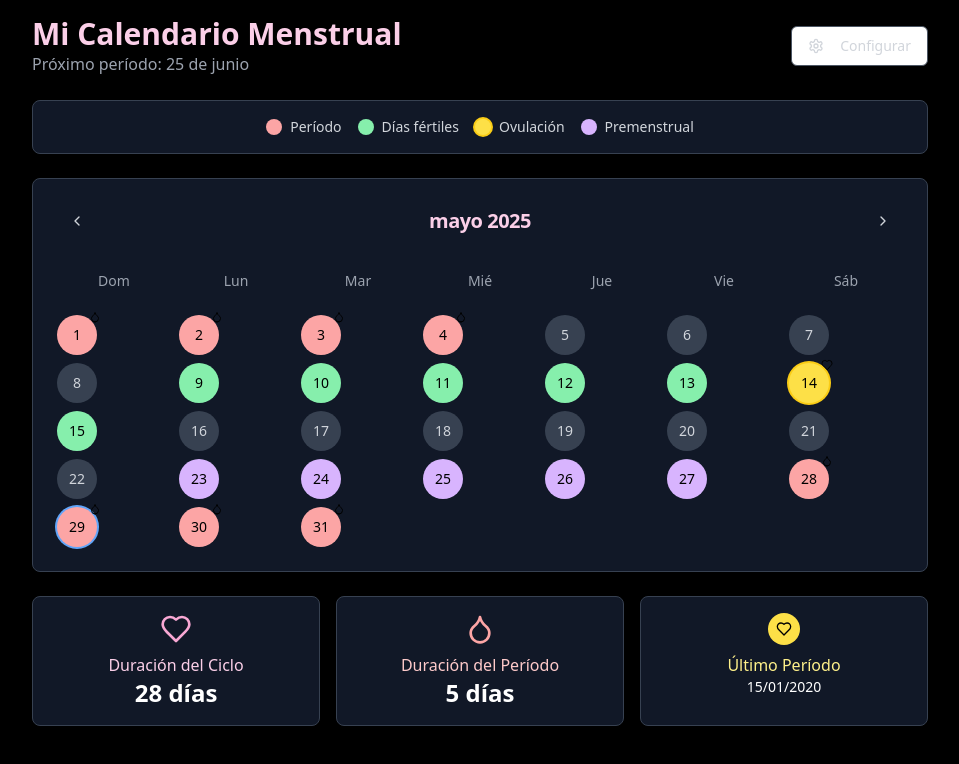
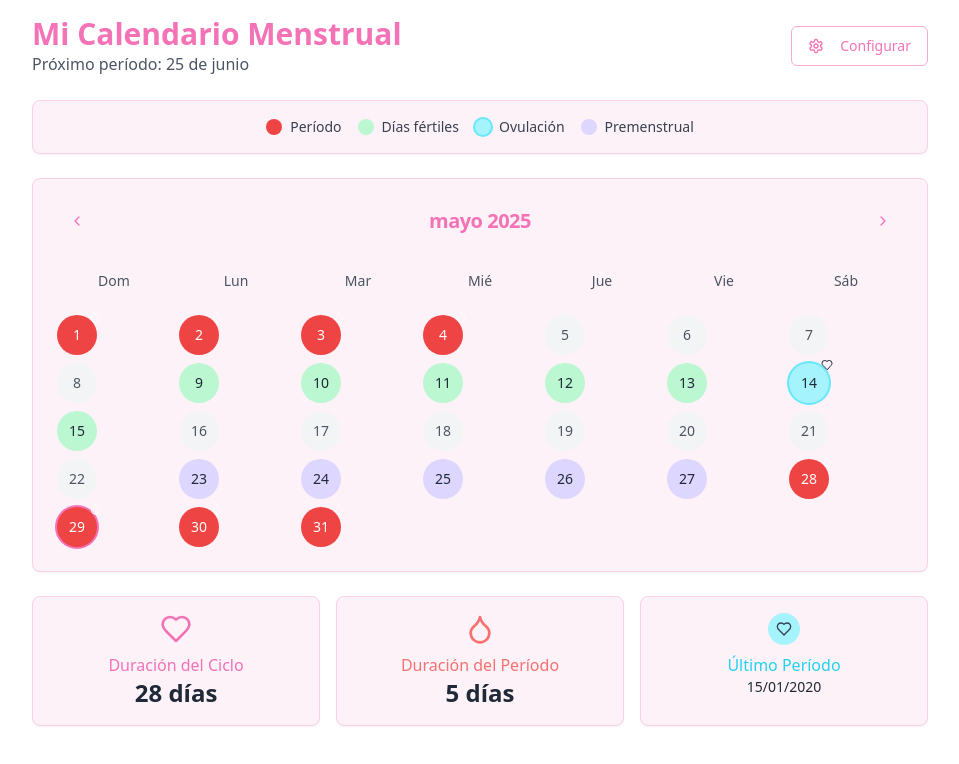
Before and after one commit to ecorado699/ciclo-pastel-amor, a React (Vite) app: page / in a window 1280 px wide. Both pictures are taken after typing "2020-01-15" into the empty fields and a click on the button "Crear Mi Calendario". Shown: the top 764 px of the page, without its empty margins (160-1119 px from the left). Built offline with nearby package versions, Linux system fonts and the light colour scheme.

Commit message:
Refactor: Update color scheme
Change the background to white, and update the colors for period, fertile days, ovulation, and premenstrual phase.

```diff
--- a/src/components/CalendarioMenstrual.tsx
+++ b/src/components/CalendarioMenstrual.tsx
@@ -36,15 +36,15 @@ const CalendarioMenstrual = ({ datosCiclo, onReiniciar }: Props) => {
 
     switch (estado) {
       case 'periodo':
-        return `${baseClasses} bg-red-300 text-black`;
+        return `${baseClasses} bg-red-500 text-white`;
       case 'fertil':
-        return `${baseClasses} bg-green-300 text-black`;
+        return `${baseClasses} bg-green-200 text-gray-800`;
       case 'ovulacion':
-        return `${baseClasses} bg-yellow-300 text-black ring-2 ring-yellow-400`;
+        return `${baseClasses} bg-cyan-200 text-gray-800 ring-2 ring-cyan-300`;
       case 'premenstrual':
-        return `${baseClasses} bg-purple-300 text-black`;
+        return `${baseClasses} bg-violet-200 text-gray-800`;
       default:
-        return `${baseClasses} bg-gray-700 text-gray-300 hover:bg-gray-600`;
+        return `${baseClasses} bg-gray-100 text-gray-600 hover:bg-gray-200`;
     }
   };
 
@@ -70,20 +70,20 @@ const CalendarioMenstrual = ({ datosCiclo, onReiniciar }: Props) => {
   }, [datosCiclo]);
 
   return (
-    <div className="min-h-screen bg-black p-4">
+    <div className="min-h-screen bg-white p-4">
       <div className="max-w-4xl mx-auto space-y-6">
         {/* Header */}
         <div className="flex justify-between items-center">
           <div>
-            <h1 className="text-3xl font-bold text-pink-200">Mi Calendario Menstrual</h1>
-            <p className="text-gray-400">
+            <h1 className="text-3xl font-bold text-pink-400">Mi Calendario Menstrual</h1>
+            <p className="text-gray-600">
               Próximo período: {format(proximoPeriodo, 'dd \'de\' MMMM', { locale: es })}
             </p>
           </div>
           <Button
             onClick={onReiniciar}
             variant="outline"
-            className="border-gray-600 text-gray-300 hover:bg-gray-800"
+            className="border-pink-300 text-pink-400 hover:bg-pink-50"
           >
             <Settings className="h-4 w-4 mr-2" />
             Configurar
@@ -91,49 +91,49 @@ const CalendarioMenstrual = ({ datosCiclo, onReiniciar }: Props) => {
         </div>
 
         {/* Leyenda */}
-        <Card className="bg-gray-900 border-gray-700">
+        <Card className="bg-pink-50 border-pink-200">
           <CardContent className="p-4">
             <div className="flex flex-wrap gap-4 justify-center">
               <div className="flex items-center gap-2">
-                <div className="w-4 h-4 rounded-full bg-red-300"></div>
-                <span className="text-sm text-gray-300">Período</span>
+                <div className="w-4 h-4 rounded-full bg-red-500"></div>
+                <span className="text-sm text-gray-700">Período</span>
               </div>
               <div className="flex items-center gap-2">
-                <div className="w-4 h-4 rounded-full bg-green-300"></div>
-                <span className="text-sm text-gray-300">Días fértiles</span>
+                <div className="w-4 h-4 rounded-full bg-green-200"></div>
+                <span className="text-sm text-gray-700">Días fértiles</span>
               </div>
               <div className="flex items-center gap-2">
-                <div className="w-4 h-4 rounded-full bg-yellow-300 ring-2 ring-yellow-400"></div>
-                <span className="text-sm text-gray-300">Ovulación</span>
+                <div className="w-4 h-4 rounded-full bg-cyan-200 ring-2 ring-cyan-300"></div>
+                <span className="text-sm text-gray-700">Ovulación</span>
               </div>
               <div className="flex items-center gap-2">
-                <div className="w-4 h-4 rounded-full bg-purple-300"></div>
-                <span className="text-sm text-gray-300">Premenstrual</span>
+                <div className="w-4 h-4 rounded-full bg-violet-200"></div>
+                <span className="text-sm text-gray-700">Premenstrual</span>
               </div>
             </div>
           </CardContent>
         </Card>
 
         {/* Calendario */}
-        <Card className="bg-gray-900 border-gray-700">
+        <Card className="bg-pink-50 border-pink-200">
           <CardHeader>
             <div className="flex justify-between items-center">
               <Button
                 onClick={mesAnterior}
                 variant="ghost"
                 size="sm"
-                className="text-gray-300 hover:bg-gray-800"
+                className="text-pink-400 hover:bg-pink-100"
               >
                 <ChevronLeft className="h-4 w-4" />
               </Button>
-              <CardTitle className="text-xl text-pink-200">
+              <CardTitle className="text-xl text-pink-400">
                 {format(fechaActual, 'MMMM yyyy', { locale: es })}
               </CardTitle>
               <Button
                 onClick={mesSiguiente}
                 variant="ghost"
                 size="sm"
-                className="text-gray-300 hover:bg-gray-800"
+                className="text-pink-400 hover:bg-pink-100"
               >
                 <ChevronRight className="h-4 w-4" />
               </Button>
@@ -144,7 +144,7 @@ const CalendarioMenstrual = ({ datosCiclo, onReiniciar }: Props) => {
             {/* Días de la semana */}
             <div className="grid grid-cols-7 gap-2 mb-4">
               {['Dom', 'Lun', 'Mar', 'Mié', 'Jue', 'Vie', 'Sáb'].map((dia) => (
-                <div key={dia} className="text-center text-sm font-medium text-gray-400 p-2">
+                <div key={dia} className="text-center text-sm font-medium text-gray-600 p-2">
                   {dia}
                 </div>
               ))}
@@ -160,7 +160,7 @@ const CalendarioMenstrual = ({ datosCiclo, onReiniciar }: Props) => {
                   <div
                     key={dia.toISOString()}
                     className={`relative ${obtenerClaseDia(estado)} ${
-                      esHoy ? 'ring-2 ring-blue-400' : ''
+                      esHoy ? 'ring-2 ring-pink-400' : ''
                     }`}
                   >
                     {format(dia, 'd')}
@@ -178,29 +178,29 @@ const CalendarioMenstrual = ({ datosCiclo, onReiniciar }: Props) => {
 
         {/* Información adicional */}
         <div className="grid md:grid-cols-3 gap-4">
-          <Card className="bg-gray-900 border-gray-700">
+          <Card className="bg-pink-50 border-pink-200">
             <CardContent className="p-4 text-center">
-              <Heart className="h-8 w-8 text-pink-300 mx-auto mb-2" />
-              <h3 className="font-medium text-pink-200">Duración del Ciclo</h3>
-              <p className="text-2xl font-bold text-white">{datosCiclo.duracionCiclo} días</p>
+              <Heart className="h-8 w-8 text-pink-400 mx-auto mb-2" />
+              <h3 className="font-medium text-pink-400">Duración del Ciclo</h3>
+              <p className="text-2xl font-bold text-gray-800">{datosCiclo.duracionCiclo} días</p>
             </CardContent>
           </Card>
 
-          <Card className="bg-gray-900 border-gray-700">
+          <Card className="bg-pink-50 border-pink-200">
             <CardContent className="p-4 text-center">
-              <Droplet className="h-8 w-8 text-red-300 mx-auto mb-2" />
-              <h3 className="font-medium text-red-200">Duración del Período</h3>
-              <p className="text-2xl font-bold text-white">{datosCiclo.duracionPeriodo} días</p>
+              <Droplet className="h-8 w-8 text-red-400 mx-auto mb-2" />
+              <h3 className="font-medium text-red-400">Duración del Período</h3>
+              <p className="text-2xl font-bold text-gray-800">{datosCiclo.duracionPeriodo} días</p>
             </CardContent>
           </Card>
 
-          <Card className="bg-gray-900 border-gray-700">
+          <Card className="bg-pink-50 border-pink-200">
             <CardContent className="p-4 text-center">
-              <div className="h-8 w-8 bg-yellow-300 rounded-full mx-auto mb-2 flex items-center justify-center">
-                <Heart className="h-4 w-4 text-black" />
+              <div className="h-8 w-8 bg-cyan-200 rounded-full mx-auto mb-2 flex items-center justify-center">
+                <Heart className="h-4 w-4 text-gray-700" />
               </div>
-              <h3 className="font-medium text-yellow-200">Último Período</h3>
-              <p className="text-sm font-medium text-white">
+              <h3 className="font-medium text-cyan-400">Último Período</h3>
+              <p className="text-sm font-medium text-gray-800">
                 {format(datosCiclo.ultimoPeriodo, 'dd/MM/yyyy')}
               </p>
             </CardContent>
--- a/src/components/FormularioInicial.tsx
+++ b/src/components/FormularioInicial.tsx
@@ -39,15 +39,15 @@ const FormularioInicial = ({ onDatosCompletos }: Props) => {
 
   return (
     <div className="min-h-screen flex items-center justify-center p-4">
-      <Card className="w-full max-w-md bg-gray-900 border-gray-700">
+      <Card className="w-full max-w-md bg-pink-50 border-pink-200">
         <CardHeader className="text-center">
           <div className="flex justify-center mb-4">
-            <Heart className="h-12 w-12 text-pink-300" />
+            <Heart className="h-12 w-12 text-pink-400" />
           </div>
-          <CardTitle className="text-2xl text-pink-200">
+          <CardTitle className="text-2xl text-pink-400">
             Calendario Menstrual
           </CardTitle>
-          <p className="text-gray-400 text-sm">
+          <p className="text-gray-600 text-sm">
             Ingresa tu información para comenzar a rastrear tu ciclo
           </p>
         </CardHeader>
@@ -55,7 +55,7 @@ const FormularioInicial = ({ onDatosCompletos }: Props) => {
         <CardContent>
           <form onSubmit={handleSubmit} className="space-y-6">
             <div className="space-y-2">
-              <Label htmlFor="ultimo-periodo" className="text-pink-200">
+              <Label htmlFor="ultimo-periodo" className="text-pink-400">
                 Fecha del último período
               </Label>
               <div className="relative">
@@ -64,7 +64,7 @@ const FormularioInicial = ({ onDatosCompletos }: Props) => {
                   type="date"
                   value={ultimoPeriodo}
                   onChange={(e) => setUltimoPeriodo(e.target.value)}
-                  className="bg-gray-800 border-gray-600 text-white"
+                  className="bg-white border-pink-300 text-gray-800"
                   required
                 />
                 <CalendarIcon className="absolute right-3 top-3 h-4 w-4 text-gray-400" />
@@ -72,7 +72,7 @@ const FormularioInicial = ({ onDatosCompletos }: Props) => {
             </div>
 
             <div className="space-y-2">
-              <Label htmlFor="duracion-ciclo" className="text-pink-200">
+              <Label htmlFor="duracion-ciclo" className="text-pink-400">
                 Duración del ciclo (días)
               </Label>
               <Input
@@ -82,7 +82,7 @@ const FormularioInicial = ({ onDatosCompletos }: Props) => {
                 max="35"
                 value={duracionCiclo}
                 onChange={(e) => setDuracionCiclo(Number(e.target.value))}
-                className="bg-gray-800 border-gray-600 text-white"
+                className="bg-white border-pink-300 text-gray-800"
               />
               <p className="text-xs text-gray-500">
                 Típicamente entre 21-35 días (promedio 28)
@@ -90,7 +90,7 @@ const FormularioInicial = ({ onDatosCompletos }: Props) => {
             </div>
 
             <div className="space-y-2">
-              <Label htmlFor="duracion-periodo" className="text-pink-200">
+              <Label htmlFor="duracion-periodo" className="text-pink-400">
                 Duración del período (días)
               </Label>
               <Input
@@ -100,7 +100,7 @@ const FormularioInicial = ({ onDatosCompletos }: Props) => {
                 max="7"
                 value={duracionPeriodo}
                 onChange={(e) => setDuracionPeriodo(Number(e.target.value))}
-                className="bg-gray-800 border-gray-600 text-white"
+                className="bg-white border-pink-300 text-gray-800"
               />
               <p className="text-xs text-gray-500">
                 Típicamente entre 3-7 días (promedio 5)
@@ -109,7 +109,7 @@ const FormularioInicial = ({ onDatosCompletos }: Props) => {
 
             <Button
               type="submit"
-              className="w-full bg-pink-300 hover:bg-pink-400 text-black font-medium"
+              className="w-full bg-pink-400 hover:bg-pink-500 text-white font-medium"
             >
               Crear Mi Calendario
             </Button>
--- a/src/pages/Index.tsx
+++ b/src/pages/Index.tsx
@@ -21,7 +21,7 @@ const Index = () => {
   };
 
   return (
-    <div className="min-h-screen bg-black text-white">
+    <div className="min-h-screen bg-white text-gray-900">
       {!datosCiclo ? (
         <FormularioInicial onDatosCompletos={handleDatosCompletos} />
       ) : (
```
